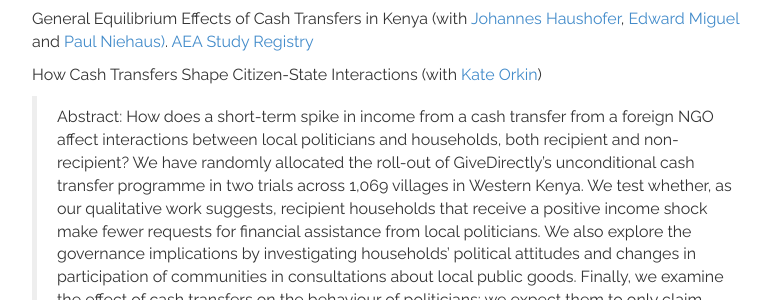
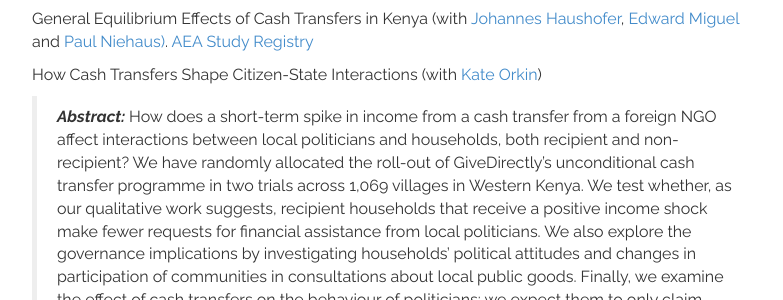
Before and after one commit to mwwalker/mwwalker.github.io, a Jekyll site: the page built from research/index.html, in a window 1280 px wide. Shown: the part 231-531 px from the top of the page, without its empty margins (248-1031 px from the left). Built offline with Jekyll 4.4.1, drawn with Linux system fonts in a browser that asks for light colours; nearby versions of some CDN libraries; library files that are not in the unit come from our copies.

Commit message:
More fine tuning

```diff
--- a/research/index.html
+++ b/research/index.html
@@ -22,9 +22,9 @@
           <p> How Cash Transfers Shape Citizen-State Interactions (with <a href="https://sites.google.com/site/kateorkin/home"> Kate Orkin</a>) </p>
 
           <blockquote>
-              <emph> Abstract: </emph> How does a short-term spike in income from a cash transfer from a foreign NGO affect interactions between local politicians and households, both recipient and non-recipient? We have randomly allocated the roll-out of GiveDirectly’s unconditional cash transfer programme in two trials across 1,069 villages in Western Kenya. We test whether, as our qualitative work suggests, recipient households that receive a positive income shock make fewer requests for financial assistance from local politicians. We also explore the governance implications by investigating households’ political attitudes and changes in participation of communities in consultations about local public goods. Finally, we examine the effect of cash transfers on the behaviour of politicians: we expect them to only claim limited credit for the transfers, and will test whether they change their amount of private assistance to recipient and non-recipient households.
+              <b><i> Abstract: </i></b> How does a short-term spike in income from a cash transfer from a foreign NGO affect interactions between local politicians and households, both recipient and non-recipient? We have randomly allocated the roll-out of GiveDirectly’s unconditional cash transfer programme in two trials across 1,069 villages in Western Kenya. We test whether, as our qualitative work suggests, recipient households that receive a positive income shock make fewer requests for financial assistance from local politicians. We also explore the governance implications by investigating households’ political attitudes and changes in participation of communities in consultations about local public goods. Finally, we examine the effect of cash transfers on the behaviour of politicians: we expect them to only claim limited credit for the transfers, and will test whether they change their amount of private assistance to recipient and non-recipient households.
                 <br>
-              <strong> Status: Survey in field </strong>
+              <b> Status: Survey in field </b>
           </blockquote>
 
      <!-- <p>Decentralization and Rural Electrification in Kenya (with <a href="https://sites.google.com/site/ucbkenlee/"</a> Ken Lee)</p> -->
```
